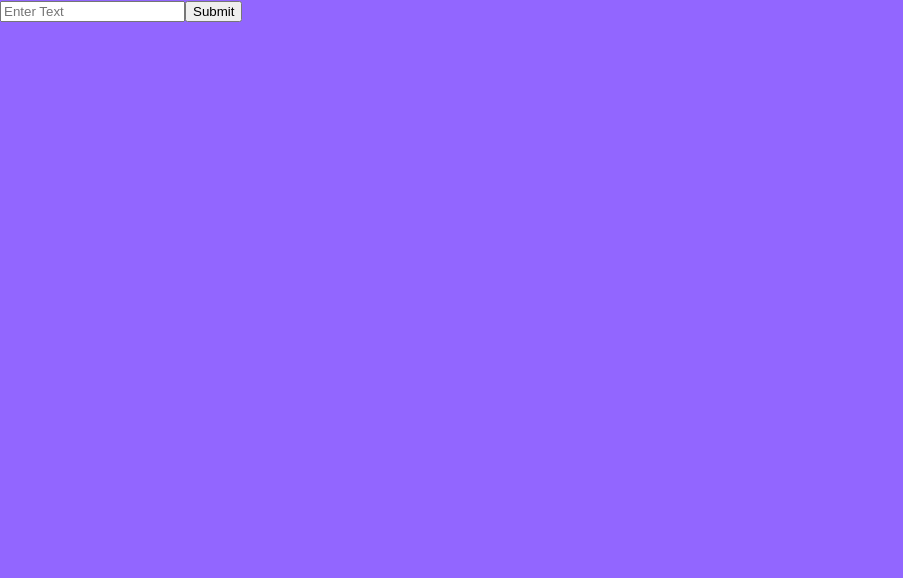
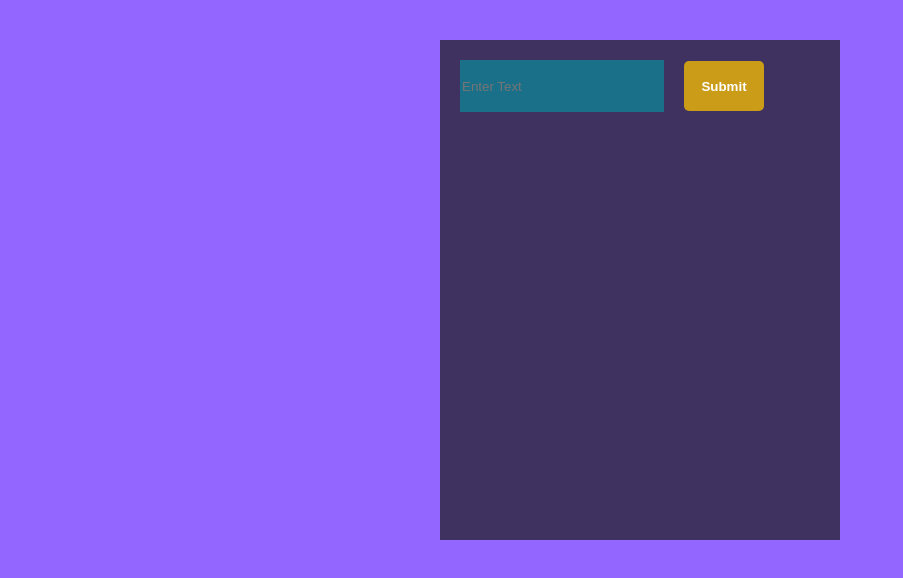
Before and after one commit to Manjukcthapa/todolist, a React (Create React App) app: page / in a window 1280 px wide. Shown: the top 578 px of the page, without its empty margins (0-903 px from the left). Built offline with nearby package versions, Linux system fonts and the light colour scheme.

Commit message:
styled the input and button

```diff
--- a/src/App.css
+++ b/src/App.css
@@ -1,3 +1,35 @@
 body{
   background:#9266ff;
 }
+
+.app{
+  background-color:#3f3160;
+  min-height: 500px;
+  width:400px;
+  margin:40px auto;
+}
+
+.input{
+  background-color: rgb(27,112,137);
+  border:0;
+  width:200px;
+  height:50px;
+  padding:0,20px;
+  margin:20px;
+
+}
+
+.todo-form{
+outline:none;
+}
+
+.button{
+  height:50px;
+  width:80px;
+  border-radius: 5px;
+  border:0;
+  background-color:rgb(202,156,24);
+  cursor:pointer;
+  font-weight:bolder;
+  color:white;
+}
--- a/src/App.js
+++ b/src/App.js
@@ -8,8 +8,8 @@ class App extends React.Component {
       <div className= "app">
       <header>
         <form id="todo-form">
-         <input type="text" placeholder="Enter Text"></input>
-         <button type="submit">Submit</button>
+         <input  className="input" type="text" placeholder="Enter Text"></input>
+         <button  className="button" type="submit">Submit</button>
         </form>
       </header>
       </div>
```
